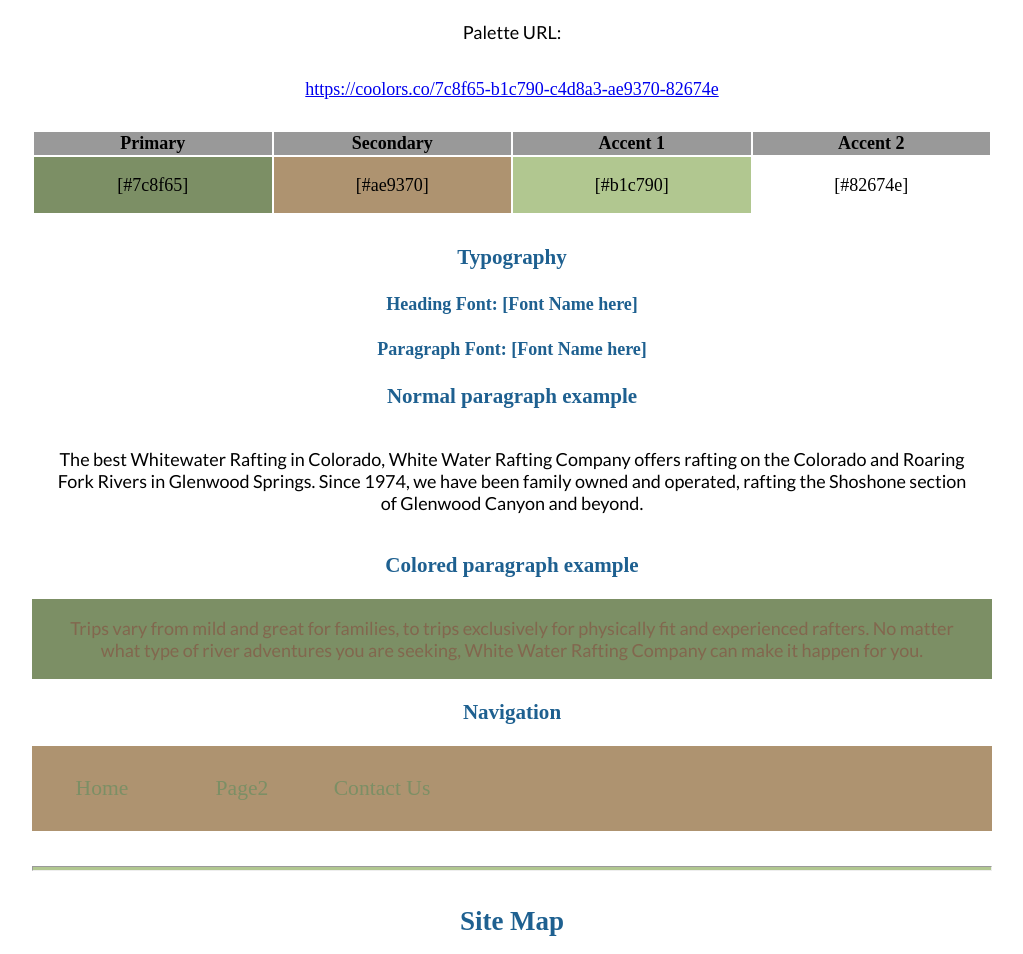
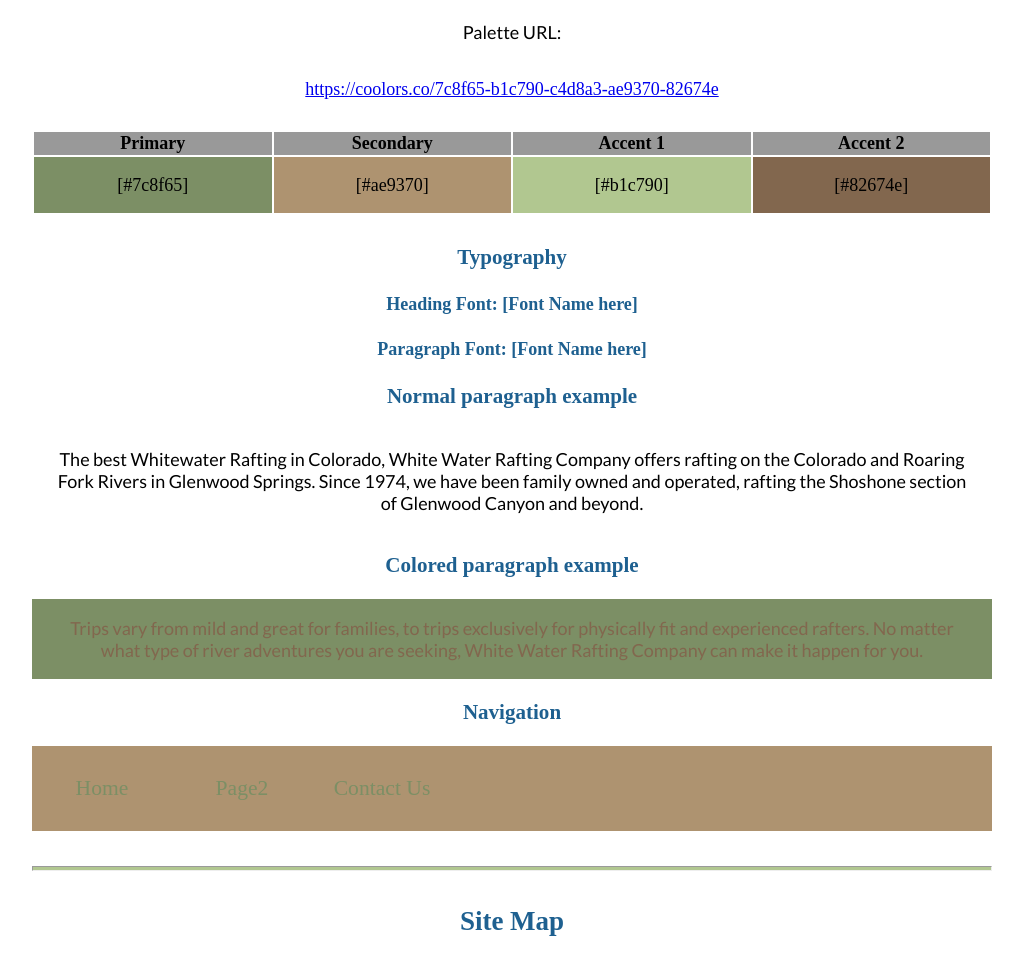
Before and after one commit to Kanadium/VSCode-Project-1, a plain HTML site: page wwr/site-plan-rafting.html in a window 1280 px wide. Shown: the part 1315-2269 px from the top of the page, without its empty margins (128-1151 px from the left). Drawn offline with Linux system fonts and the light colour scheme; a web font is replaced by a local one.

Commit message:
take 2 colors

```diff
--- a/wwr/styles/site-plan-rafting.css
+++ b/wwr/styles/site-plan-rafting.css
@@ -8,7 +8,7 @@
   --primary-color: #7c8f65   ;
   --secondary-color: #ae9370 ;
   --accent1-color: #b1c790;
-  --accent2-color: 82674e;
+  --accent2-color: #82674e;
 
   /* change the values below to your chosen font(s) */
   --heading-font: "IM Fell French Canon SC";
@@ -22,7 +22,7 @@
   --paragraph-background-color: #7c8f65  ;
   --nav-link-color: #7c8f65;
   --nav-background-color: #ae9370;
-  --nav-hover-link-color: 82674e;
+  --nav-hover-link-color: #82674e;
   --nav-hover-background-color: #7c8f65;
 }
 
```
